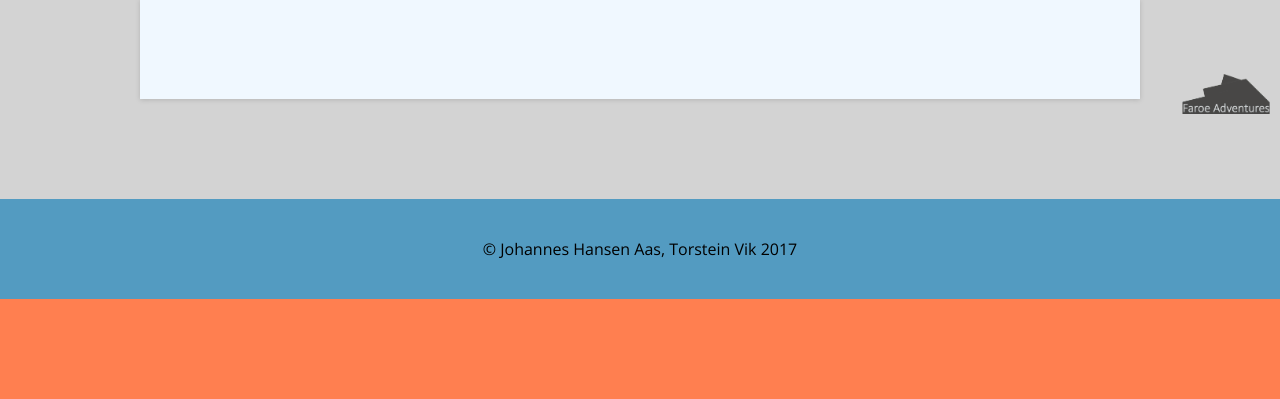
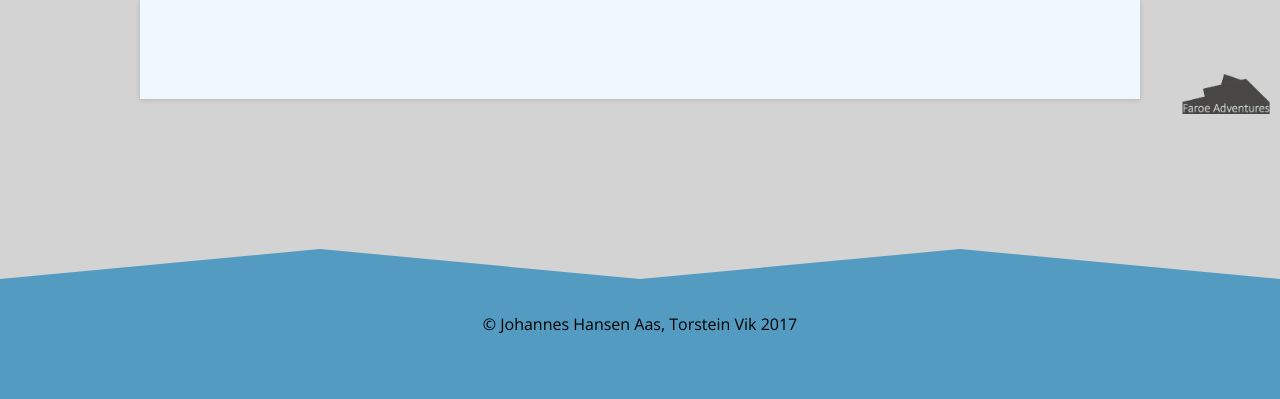
Before and after one commit to torstein-vik/mitt-feriested, a PHP site: page / in a window 1280 px wide. Shown: the part 676-1075 px from the top of the page. Before the commit the page ends 975 px from the top, so only its background shows below. Run offline with PHP 8.4, Linux system fonts and the light colour scheme; some libraries are stand-ins or nearby versions.

Commit message:
footer style

```diff
--- a/src/index.css
+++ b/src/index.css
@@ -69,7 +69,7 @@ main {
     flex: 1;
     width: 100%;
     text-align: center;
-    margin: 0 auto 100px auto;
+    margin: 0 auto 150px auto;
 }
 
 .contentBody {
@@ -128,13 +128,13 @@ main {
 }
 
 footer {
-
     position: absolute;
-    height: 100px;
+    height: 150px;
     width: 100%;
     left: 0;
     bottom: 0;
     background-color: #539BC1;
+    clip-path: polygon(50% 30px, 75% 0, 100% 30px, 100% 100%, 0 100%, 0 30px, 25% 0);
 
     display: flex;
     flex-direction: column;
```
